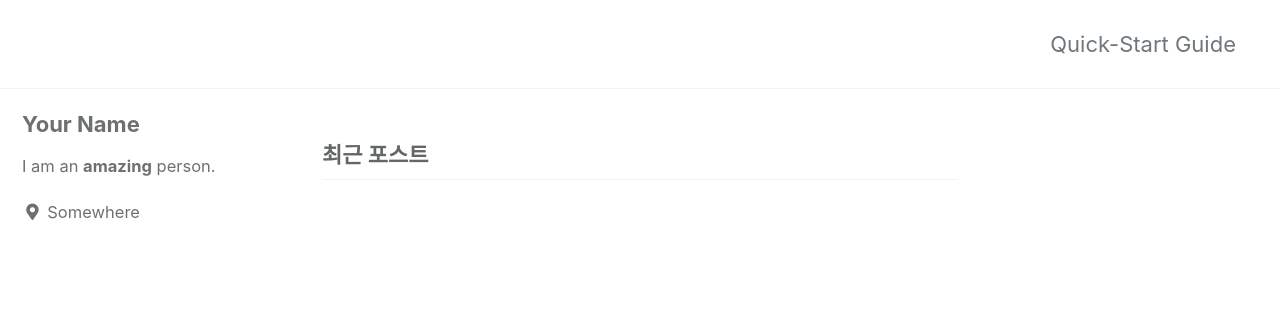
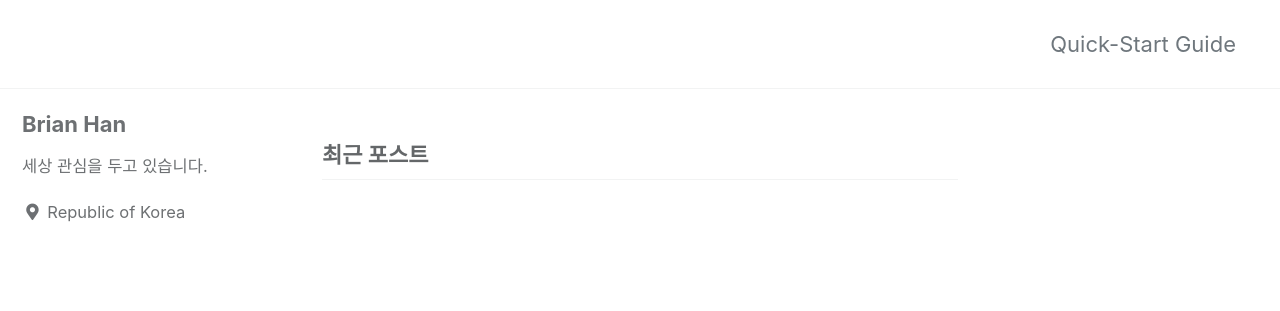
Before and after one commit to tigerkin89/tigerkin89.github.io, a Jekyll site: the page built from index.html, in a window 1280 px wide. Shown: the top 311 px of the page. Built offline with Jekyll 4.4.1, drawn with Linux system fonts in a browser that asks for light colours; cached includes are drawn as plain includes; the list of posts is cut into pages by our own code.

Commit message:
Update _config.yml

```diff
--- a/_config.yml
+++ b/_config.yml
@@ -104,10 +104,10 @@ analytics:
 
 # Site Author
 author:
-  name             : "Your Name"
+  name             : "Brian Han"
   avatar           : # path of avatar image, e.g. "/assets/images/bio-photo.jpg"
-  bio              : "I am an **amazing** person."
-  location         : "Somewhere"
+  bio              : "세상  관심을 두고 있습니다."
+  location         : "Republic of Korea"
   email            :
   links:
     - label: "Email"
```
